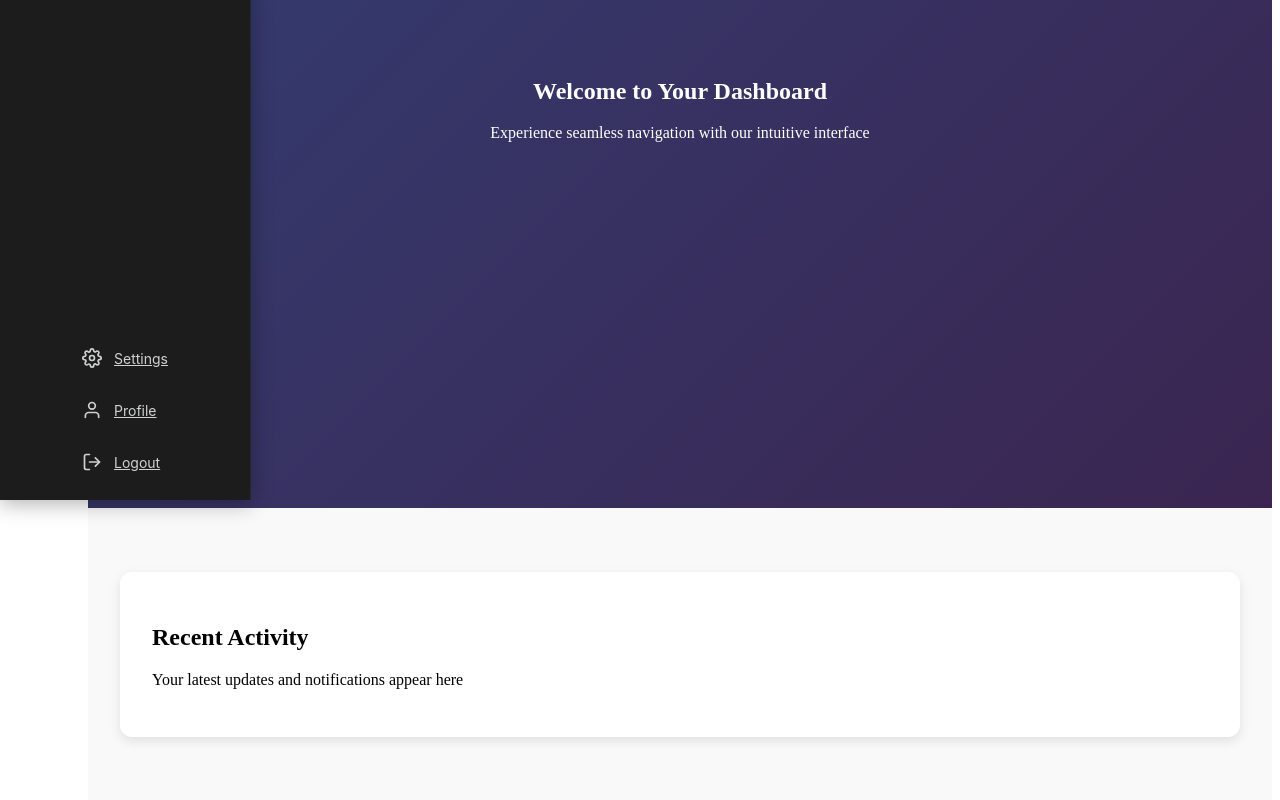
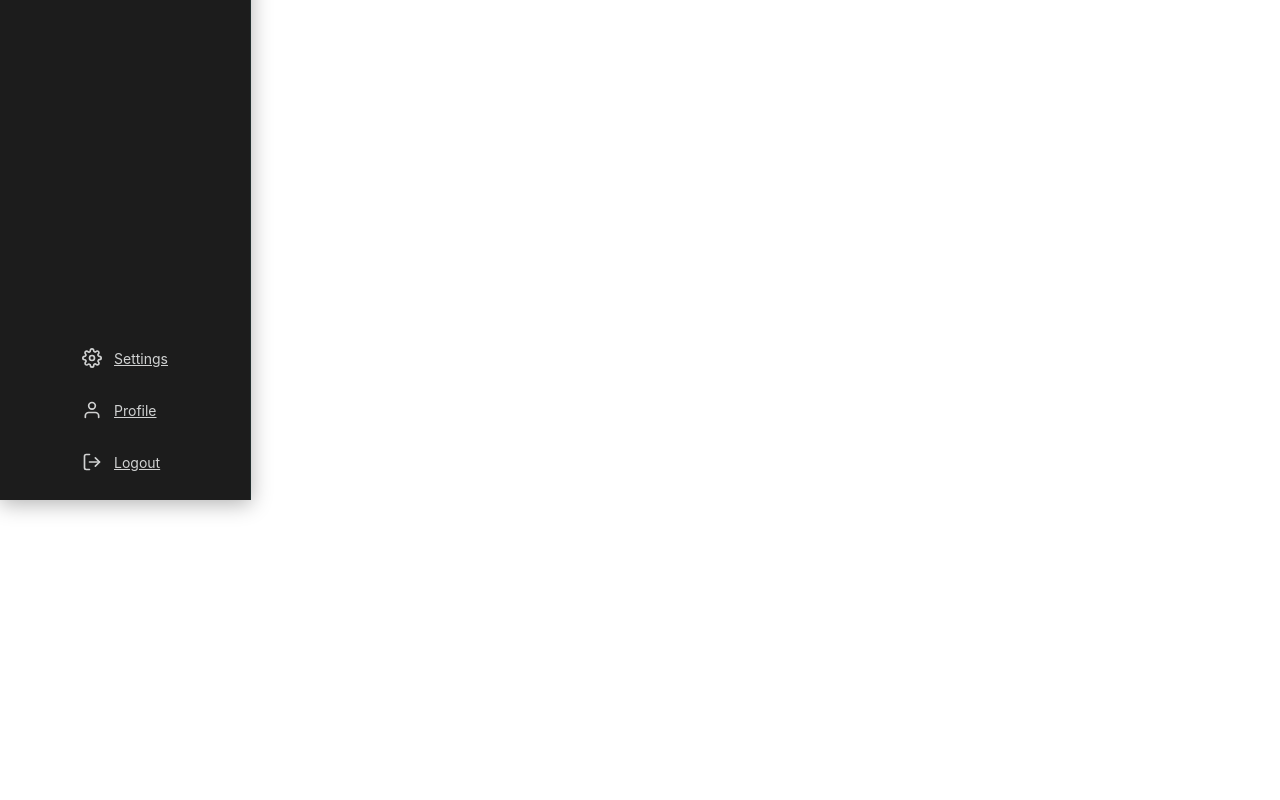
Before and after one commit to BibekPandu/Project, a React (Create React App) app in the folder frontend/: page /home in a window 1280 px wide. Shown: the part 300-1100 px from the top of the page. After the commit the page ends 816 px from the top, so only its background shows below. Built offline with nearby package versions, Linux system fonts and the light colour scheme.

Commit message:
next push

```diff
--- a/frontend/src/App.js
+++ b/frontend/src/App.js
@@ -1,12 +1,13 @@
+// App.js
 import { Routes, Route } from "react-router-dom";
 import LoginRegister from "./Components/LoginRegister/LoginRegister";
-import Home from "./Components/Home/Home"; // Or whatever your Home component is
+import Home from "./Components/Home/Home";
 
 function App() {
   return (
     <Routes>
       <Route path="/" element={<LoginRegister />} />
-      <Route path="/home" element={<Home />} />
+      <Route path="/home/*" element={<Home />} />
     </Routes>
   );
 }
--- a/frontend/src/Components/Home/Home.css
+++ b/frontend/src/Components/Home/Home.css
@@ -1,125 +1,17 @@
-/* Home page styles with parallax */
-.home-container {
+/* Home.css */
+.home-wrapper {
   display: flex;
-  min-height: 100vh;
+  height: 100vh;
+  width: 100%;
 }
 
-.main-content {
+.home-content {
+  flex-grow: 1;
+  padding: 20px;
   margin-left: var(--nav-collapsed-width);
-  transition: all var(--nav-transition);
-  width: calc(100% - var(--nav-collapsed-width));
+  transition: margin-left var(--nav-transition);
 }
 
-.nav-sidebar.expanded ~ .main-content {
+.nav-sidebar.expanded ~ .home-content {
   margin-left: var(--nav-expanded-width);
-  width: calc(100% - var(--nav-expanded-width));
 }
-
-/* Parallax sections */
-.parallax-section {
-  min-height: 100vh;
-  background-attachment: fixed;
-  background-position: center;
-  background-repeat: no-repeat;
-  background-size: cover;
-  display: flex;
-  align-items: center;
-  justify-content: center;
-  position: relative;
-}
-
-.parallax-section::before {
-  content: "";
-  position: absolute;
-  top: 0;
-  left: 0;
-  right: 0;
-  bottom: 0;
-  background: rgba(0, 0, 0, 0.5);
-}
-
-.parallax-content {
-  position: relative;
-  z-index: 1;
-  color: white;
-  text-align: center;
-  padding: 2rem;
-  max-width: 800px;
-}
-
-.hero-section {
-  background: linear-gradient(135deg, #667eea 0%, #764ba2 100%);
-}
-
-.stats-section {
-  background: linear-gradient(135deg, #11998e 0%, #38ef7d 100%);
-}
-
-/* Content sections */
-.content-section {
-  padding: 4rem 2rem;
-  background: #f9f9f9;
-}
-
-.content-card {
-  background: white;
-  border-radius: 12px;
-  padding: 2rem;
-  box-shadow: 0 4px 12px rgba(0, 0, 0, 0.1);
-  max-width: 1200px;
-  margin: 0 auto;
-}
-
-/* Stats grid */
-.stats-grid {
-  display: grid;
-  grid-template-columns: repeat(3, 1fr);
-  gap: 2rem;
-  margin-top: 2rem;
-}
-
-.stat-card {
-  background: rgba(255, 255, 255, 0.1);
-  backdrop-filter: blur(10px);
-  padding: 1.5rem;
-  border-radius: 8px;
-  border: 1px solid rgba(255, 255, 255, 0.2);
-}
-
-/* Action buttons */
-.action-buttons {
-  display: flex;
-  gap: 1rem;
-  margin-top: 1.5rem;
-}
-
-.action-btn {
-  padding: 0.75rem 1.5rem;
-  background: var(--nav-active-color);
-  color: white;
-  border: none;
-  border-radius: 6px;
-  cursor: pointer;
-  transition: all 0.3s ease;
-}
-
-.action-btn:hover {
-  background: #2c4ab3;
-  transform: translateY(-2px);
-}
-
-/* Responsive adjustments */
-@media (max-width: 768px) {
-  .stats-grid {
-    grid-template-columns: 1fr;
-  }
-
-  .action-buttons {
-    flex-direction: column;
-  }
-
-  .parallax-content,
-  .content-card {
-    padding: 1.5rem;
-  }
-}
--- a/frontend/src/Components/Home/Home.jsx
+++ b/frontend/src/Components/Home/Home.jsx
@@ -1,50 +1,29 @@
+// Home.jsx
 import React from "react";
-import NavBar from "../Navbar/Navbar";
+import { Routes, Route } from "react-router-dom";
+import Navbar from "../Navbar/Navbar";
+import Dashboard from "../../Pages/Dashboard";
+import Products from "../../Pages/Products";
+// import Gallery from "../Gallery/Gallery";
+// import Settings from "../Settings/Settings";
+// import Profile from "../Profile/Profile";
+// import Logout from "../Logout/Logout";
 import "./Home.css";
 
 const Home = () => {
   return (
-    <div className="home-container">
-      <NavBar />
-
-      <main className="main-content">
-        {/* Parallax sections */}
-        <section className="parallax-section hero-section">
-          <div className="parallax-content">
-            <h1>Welcome to Your Dashboard</h1>
-            <p>Experience seamless navigation with our intuitive interface</p>
-          </div>
-        </section>
-
-        <section className="content-section">
-          <div className="content-card">
-            <h2>Recent Activity</h2>
-            <p>Your latest updates and notifications appear here</p>
-          </div>
-        </section>
-
-        <section className="parallax-section stats-section">
-          <div className="parallax-content">
-            <h2>Performance Metrics</h2>
-            <div className="stats-grid">
-              <div className="stat-card">Users: 1,240</div>
-              <div className="stat-card">Products: 356</div>
-              <div className="stat-card">Revenue: $48,290</div>
-            </div>
-          </div>
-        </section>
-
-        <section className="content-section">
-          <div className="content-card">
-            <h2>Quick Actions</h2>
-            <div className="action-buttons">
-              <button className="action-btn">Add Product</button>
-              <button className="action-btn">View Gallery</button>
-              <button className="action-btn">Generate Report</button>
-            </div>
-          </div>
-        </section>
-      </main>
+    <div className="home-wrapper">
+      <Navbar />
+      <div className="home-content">
+        <Routes>
+          <Route path="dashboard" element={<Dashboard />} />
+          <Route path="products" element={<Products />} />
+          {/* <Route path="gallery" element={<Gallery />} />
+          <Route path="settings" element={<Settings />} />
+          <Route path="profile" element={<Profile />} />
+          <Route path="logout" element={<Logout />} /> */}
+        </Routes>
+      </div>
     </div>
   );
 };
--- a/frontend/src/Components/Navbar/Navbar.jsx
+++ b/frontend/src/Components/Navbar/Navbar.jsx
@@ -17,17 +17,25 @@ const Navbar = () => {
 
   // Main navigation items
   const navItems = [
-    { name: "Home", icon: <FiHome size={20} />, path: "/" },
-    { name: "Products", icon: <FiShoppingBag size={20} />, path: "/products" },
-    { name: "Gallery", icon: <FiImage size={20} />, path: "/gallery" },
-    { name: "Dashboard", icon: <FiGrid size={20} />, path: "/dashboard" },
+    { name: "Home", icon: <FiHome size={20} />, path: "/home" },
+    {
+      name: "Products",
+      icon: <FiShoppingBag size={20} />,
+      path: "/home/products",
+    },
+    { name: "Gallery", icon: <FiImage size={20} />, path: "/home/gallery" },
+    { name: "Dashboard", icon: <FiGrid size={20} />, path: "/home/dashboard" },
   ];
 
   // Footer navigation items
   const footerItems = [
-    { name: "Settings", icon: <FiSettings size={20} />, path: "/settings" },
-    { name: "Profile", icon: <FiUser size={20} />, path: "/profile" },
-    { name: "Logout", icon: <FiLogOut size={20} />, path: "/logout" },
+    {
+      name: "Settings",
+      icon: <FiSettings size={20} />,
+      path: "/home/settings",
+    },
+    { name: "Profile", icon: <FiUser size={20} />, path: "/home/profile" },
+    { name: "Logout", icon: <FiLogOut size={20} />, path: "/home/logout" },
   ];
 
   return (
--- /dev/null
+++ b/frontend/src/Pages/Dashboard.jsx
@@ -0,0 +1,8 @@
+// Dashboard.jsx
+import React from "react";
+
+const Dashboard = () => {
+  return <h1>Welcome to the Dashboard!</h1>;
+};
+
+export default Dashboard;
--- /dev/null
+++ b/frontend/src/Pages/Products.jsx
@@ -0,0 +1,7 @@
+import React from "react";
+
+const Products = () => {
+  return <div>aaaaaa products</div>;
+};
+
+export default Products;
```
